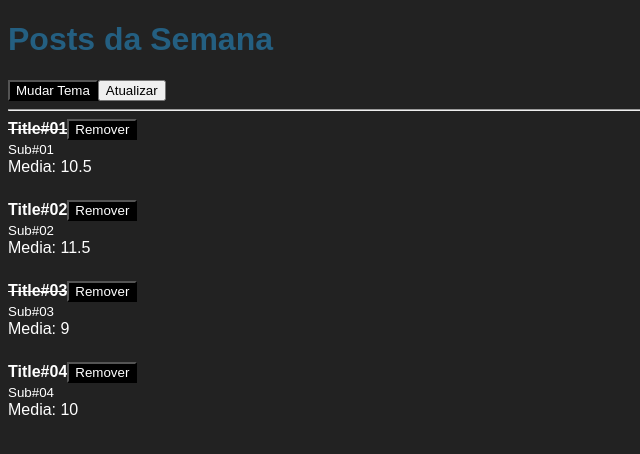
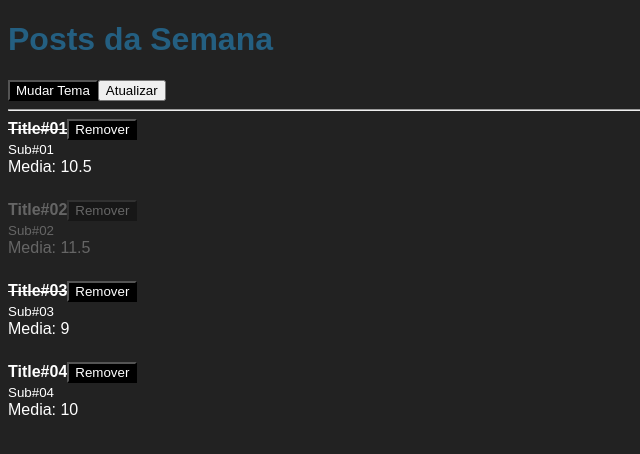
Before and after one commit to alexmota-dev/Fundamentals-of-React, a React app: page / in a window 1280 px wide. Shown: the top 454 px of the page, without its empty margins (0-640 px from the left). Built offline with nearby package versions, Linux system fonts and the light colour scheme.

Commit message:
adicionando propriedade removed aos posts do array

```diff
--- a/src/App.js
+++ b/src/App.js
@@ -5,10 +5,10 @@ import { ThemeProvider } from "./ThemeContext";
 
 function App(){
     const [posts, setPosts] = useState([
-        {id:Math.random(),title:"Title#01", subtitle:"Sub#01", likes:21, read: true},
-        {id:Math.random(),title:"Title#02", subtitle:"Sub#02", likes:23, read: false},
-        {id:Math.random(),title:"Title#03", subtitle:"Sub#03", likes:18, read: true},
-        {id:Math.random(),title:"Title#04", subtitle:"Sub#04", likes:20, read: false},
+        {id:Math.random(),title:"Title#01", subtitle:"Sub#01", likes:21, read: true, removed: false},
+        {id:Math.random(),title:"Title#02", subtitle:"Sub#02", likes:23, read: false, removed: true},
+        {id:Math.random(),title:"Title#03", subtitle:"Sub#03", likes:18, read: true, removed: false},
+        {id:Math.random(),title:"Title#04", subtitle:"Sub#04", likes:20, read: false, removed: false},
     ]);
 
     function handleRefresh(){
@@ -26,9 +26,13 @@ function App(){
     }
 
     function handleRemove(postId){
-        setPosts((prevState) => (
-            prevState.filter(post => post.id !== postId)
-        ))
+        setPosts((prevState) => (prevState.map(
+            post => (
+                post.id == postId
+                ? {...post, removed: true}
+                : post
+            )))
+        )
     }
 
     return (
```
